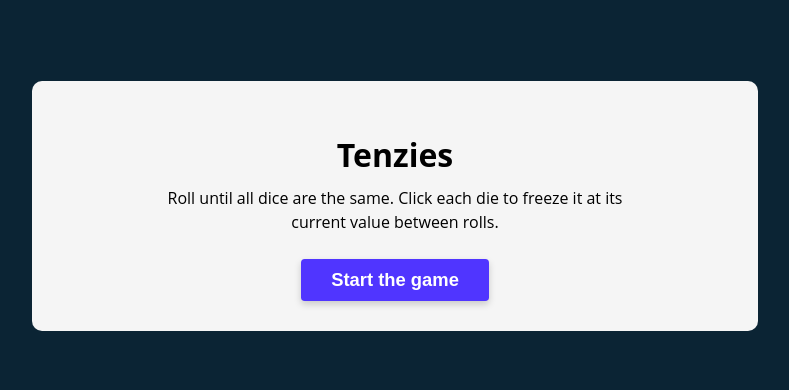
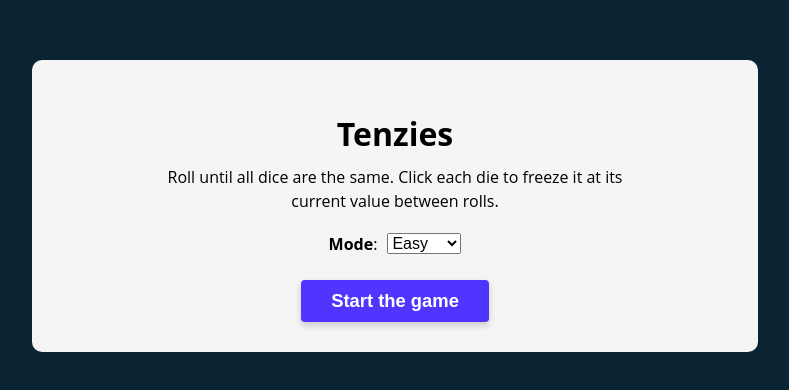
Before and after one commit to Mironezes/react-sandbox-1, a React (Create React App) app: page / in a window 1280 px wide. Shown: the part 202-592 px from the top of the page, without its empty margins (245-1034 px from the left). Built offline with nearby package versions, Linux system fonts and the light colour scheme.

Commit message:
feat: implements the game difficulty select, stage 1

```diff
--- a/src/App.scss
+++ b/src/App.scss
@@ -39,6 +39,21 @@ body {
         line-height: 1.5;
         @media screen and (max-width: 520px) {
             width: 100%;
+        }
+    }
+
+    #difficulty {
+        display: flex;
+        align-items: center;
+        justify-content: center;
+        width: fit-content;
+        margin: 0 auto;
+        margin-top: 20px;
+
+        select {
+            margin-left: 10px;
+            font-size: 16px;
+            outline: none;
         }
     }
 
--- a/src/App.tsx
+++ b/src/App.tsx
@@ -8,8 +8,7 @@ import './App.scss';
 
 function App() {
 
-  const DIFFICULTY = 6;
-
+  const [difficulty, setDifficulty] = useState(6)
   const [numbers, setNumbers] = useState(generateNewDices())
   const [completed, setCompleted] = useState(false)
   const [roll, setRoll] = useState(1)
@@ -26,7 +25,7 @@ function App() {
   function getRandomDice():IGetRandomDice {
     return {
       id: nanoid(),
-      value: Math.ceil(Math.random() * DIFFICULTY ),
+      value: Math.ceil(Math.random() * difficulty ),
       isHeld: false
     }
   }
--- a/src/components/Instructions.tsx
+++ b/src/components/Instructions.tsx
@@ -4,6 +4,13 @@ function Instructions() {
         <h1 className="title">Tenzies</h1>
         <p className="instructions">Roll until all dice are the same. Click each die to
         freeze it at its current value between rolls.</p>
+        <label id="difficulty">
+            <strong>Mode</strong>:
+            <select name="difficulty">
+                <option value="easy">Easy</option>
+                <option value="normal">Normal</option>
+            </select>
+        </label>
         </>
     )
 }
```
